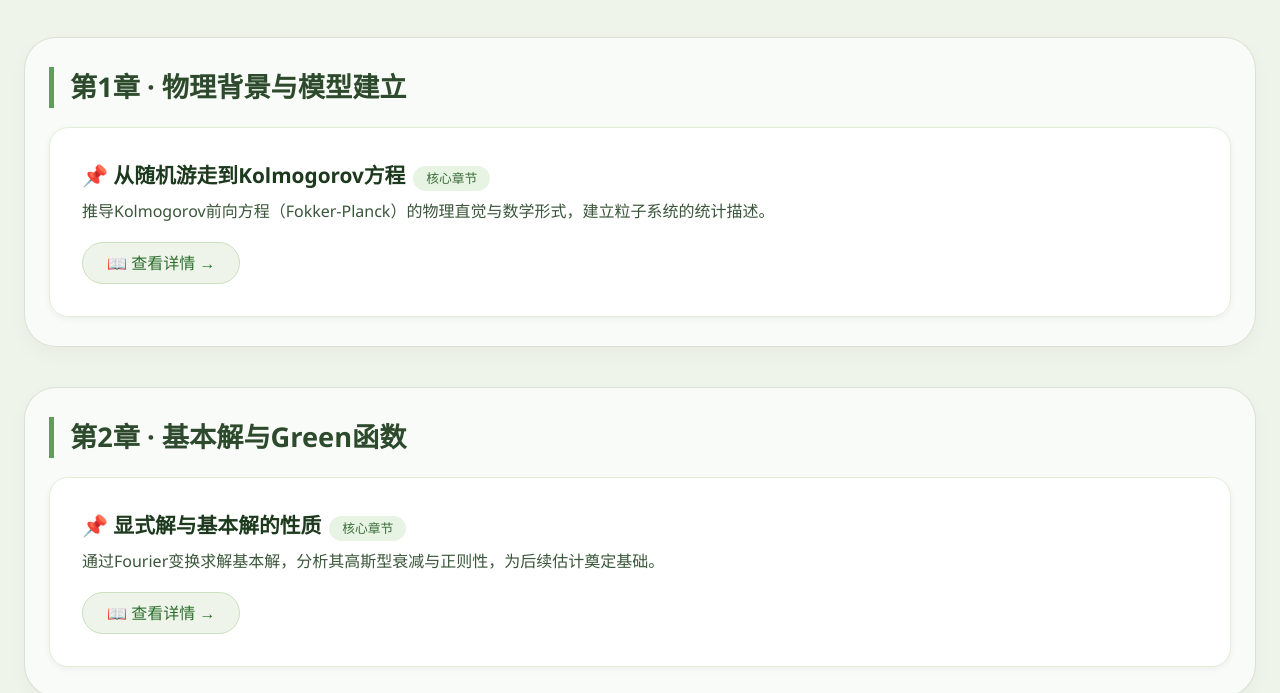
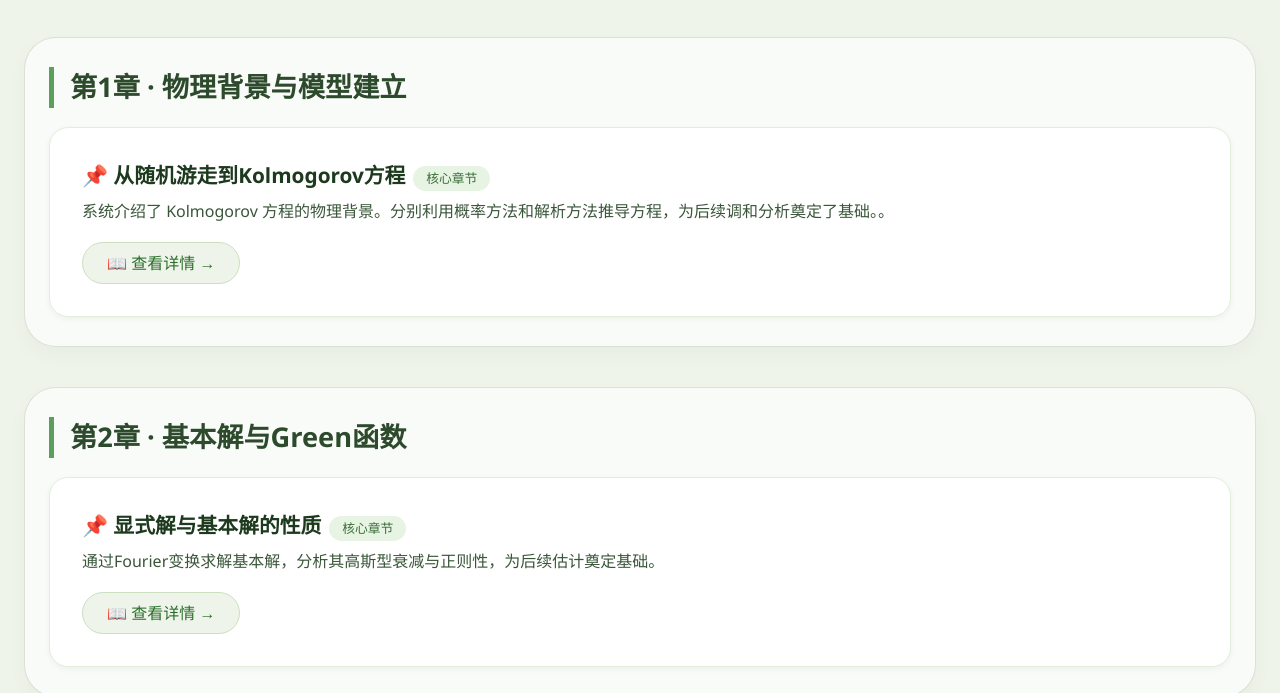
Before and after one commit to caojun1860/AI4Math, a plain HTML site: page index.html in a window 1280 px wide. Shown: the part 121-814 px from the top of the page. Drawn offline with Linux system fonts and the light colour scheme.

Commit message:
Update index.html

```diff
--- a/index.html
+++ b/index.html
@@ -191,7 +191,7 @@
                 {
                     id: "ch1",
                     name: "从随机游走到Kolmogorov方程",
-                    desc: "推导Kolmogorov前向方程（Fokker-Planck）的物理直觉与数学形式，建立粒子系统的统计描述。",
+                    desc: "系统介绍了 Kolmogorov 方程的物理背景。分别利用概率方法和解析方法推导方程，为后续调和分析奠定了基础。。",
                     link: "chapt1.html"
                 }
             ]
```
